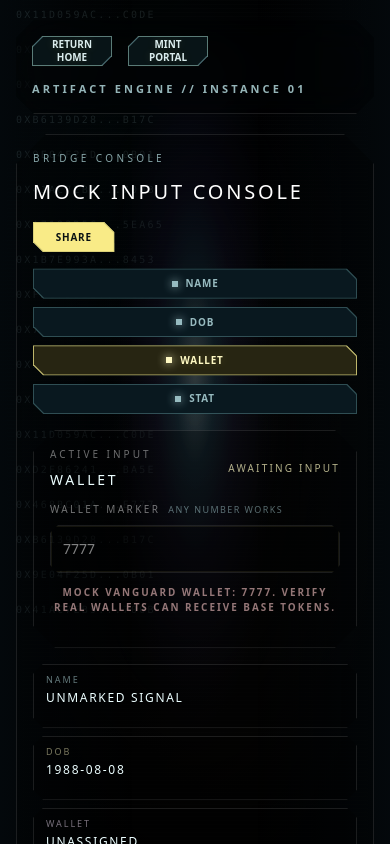
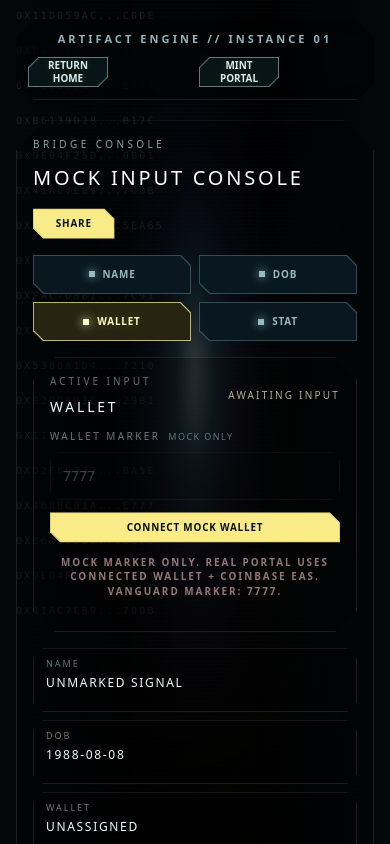
Before and after one commit to 477heat/sovereign-portal, a Next.js app: page /engine in a window 390 px wide. Both pictures are taken after a click on the button "WALLET". Shown: the top 844 px of the page. Built offline with nearby package versions, Linux system fonts and the light colour scheme.

Commit message:
Prepare portal engine aesthetic shell

```diff
--- a/app/developer/page.tsx
+++ b/app/developer/page.tsx
@@ -40,7 +40,7 @@ const developerSections = [
     id: "progeny-structures",
     number: "02",
     title: "Progeny Structures",
-    body: "A Progeny Project can define what gets generated from a source profile: children, playable characters, clothing, armor, weapons, creatures, adversarial constructs, transport, locations, or other game objects. Developers can choose an existing structure or request a custom character attribute tree.",
+    body: "A Progeny Project can define what gets generated from a source profile: children, playable characters, clothing, armor, weapons, creatures, adversarial constructs, transport, locations, or other game objects. Developers can choose an existing structure or request a custom character attribute tree, including stricter one-character or season-limited rules where a game needs them.",
     link: { href: "/economics#progeny-model", label: "Open Progeny" },
   },
   {
@@ -61,7 +61,7 @@ const developerSections = [
     id: "vanguard-collections",
     number: "05",
     title: "Vanguard Collections",
-    body: "Developers may design systems where users generate from their own profile or acquire assets from a Vanguard collection. Vanguard status is the Day One legacy access tier, so future game integrations should treat it as an origin-status signal with benefits defined by each published launch.",
+    body: "Developers may design systems where users generate from their own profile or acquire assets from a Vanguard collection. Some categories can stay volume-friendly, while game-critical characters can be stricter when balance requires it. Vanguard status is the Day One legacy access tier, with benefits defined by each published launch.",
     link: { href: "/vanguard", label: "Vanguard" },
   },
   {
--- a/app/engine/page.tsx
+++ b/app/engine/page.tsx
@@ -238,21 +238,21 @@ function StoredShape({
           }`}
         >
           <div className="text-[10px] uppercase tracking-[0.22em] text-white/38">
-            Attestation Status
+            Mock Attestation Status
           </div>
           <div
             className={`mt-2 uppercase tracking-[0.14em] ${
               attestationConfirmed ? "text-cyan-100" : "text-cyan-50"
             }`}
           >
-            {attestationConfirmed ? "Name + Wallet Entered" : "Awaiting Entry"}
+            {attestationConfirmed ? "Name + Mock Wallet Entered" : "Awaiting Entry"}
           </div>
         </div>
         <div
           className={`control-surface-soft border p-3 transition ${walletStatusClass}`}
         >
           <div className="text-[10px] uppercase tracking-[0.22em] text-white/38">
-            Status
+            Mock Vanguard Status
           </div>
           <div className="mt-2 uppercase tracking-[0.14em] text-cyan-100">
             {walletStatusLabel}
@@ -333,6 +333,7 @@ export default function EnginePage() {
   const [mode, setMode] = useState<ReadoutMode>("sovereign");
   const [activeField, setActiveField] = useState<ActiveConsoleField>("mark");
   const [shareState, setShareState] = useState<"idle" | "copied">("idle");
+  const [mockWalletConnected, setMockWalletConnected] = useState(false);
   const [confirmedSignatures, setConfirmedSignatures] = useState<Record<ActiveConsoleField, string>>({
     mark: "",
     dob: "",
@@ -350,7 +351,7 @@ export default function EnginePage() {
   const fieldCompletion: Record<ActiveConsoleField, boolean> = {
     mark: firstName.trim().length > 0 && lastName.trim().length > 0,
     dob: dob.trim().length > 0,
-    wallet: wallet.trim().length > 0,
+    wallet: mockWalletConnected && wallet.trim().length > 0,
     statType: Boolean(mode),
   };
   const trimmedWallet = wallet.trim();
@@ -393,7 +394,9 @@ export default function EnginePage() {
       const legacyMark = params.get("mark");
 
       setDob(params.get("dob") ?? "");
-      setWallet(params.get("wallet") ?? "");
+      const urlWallet = params.get("wallet") ?? "";
+      setWallet(urlWallet);
+      setMockWalletConnected(Boolean(urlWallet));
 
       if (urlFirstName !== null || urlLastName !== null) {
         setFirstName(urlFirstName ?? "");
@@ -429,10 +432,28 @@ export default function EnginePage() {
   }
 
   function confirmActiveField() {
+    if (activeField === "wallet" && !mockWalletConnected) {
+      return;
+    }
+
     setConfirmedSignatures((current) => ({
       ...current,
       [activeField]: fieldSignatures[activeField],
     }));
+  }
+
+  function connectMockWallet() {
+    setMockWalletConnected(true);
+
+    if (!wallet.trim()) {
+      setWallet(MOCK_VANGUARD_WALLET);
+    }
+
+    setConfirmedSignatures((current) => ({
+      ...current,
+      wallet: "",
+    }));
+    setArmedSignature("");
   }
 
   function resetConfirmedField(field: ActiveConsoleField) {
@@ -453,6 +474,7 @@ export default function EnginePage() {
 
     if (field === "wallet") {
       setWallet("");
+      setMockWalletConnected(false);
     }
 
     if (field === "statType") {
@@ -472,8 +494,8 @@ export default function EnginePage() {
       <BackgroundHashStream className="z-0" />
 
       <div className="relative z-10 mx-auto flex min-h-screen max-w-[96rem] flex-col px-4 py-5 md:px-8">
-        <nav className="control-surface flex flex-wrap items-center justify-between gap-4 border-b border-cyan-200/15 bg-black/80 px-4 py-4 text-xs font-semibold uppercase tracking-[0.2em] text-white/70 shadow-[0_18px_50px_rgba(0,0,0,0.45)] backdrop-blur-xl md:text-sm">
-          <div className="flex flex-wrap gap-4">
+        <nav className="engine-top-nav control-surface flex flex-wrap items-center justify-between gap-4 border-b border-cyan-200/15 bg-black/80 px-4 py-4 text-xs font-semibold uppercase tracking-[0.2em] text-white/70 shadow-[0_18px_50px_rgba(0,0,0,0.45)] backdrop-blur-xl md:text-sm">
+          <div className="engine-nav-links flex flex-wrap gap-4">
             <Link href="/" className="chamfer-nav-link chamfer-nav-link--compact">
               Return Home
             </Link>
@@ -481,7 +503,7 @@ export default function EnginePage() {
               Mint Portal
             </Link>
           </div>
-          <span className="text-[11px] tracking-[0.28em] text-cyan-100/72">Artifact Engine // Instance 01</span>
+          <span className="engine-nav-title text-[11px] tracking-[0.28em] text-cyan-100/72">Artifact Engine // Instance 01</span>
         </nav>
 
         <section className="engine-two-column-layout grid flex-1 gap-5 py-5">
@@ -507,12 +529,12 @@ export default function EnginePage() {
                   </button>
                 </div>
 
-                <div className="grid gap-2 sm:grid-cols-4">
+                <div className="engine-field-button-grid grid grid-cols-2 gap-2 sm:grid-cols-4">
                   {consoleFields.map((field) => (
                     <button
                       key={field.id}
                       onClick={() => resetConfirmedField(field.id)}
-                      className={`console-key-button w-full ${
+                      className={`console-key-button console-key-button--field w-full ${
                         activeField === field.id ? "console-key-button--active" : ""
                       } ${fieldConfirmed[field.id] ? "console-key-button--entered" : ""}`}
                       type="button"
@@ -573,7 +595,7 @@ export default function EnginePage() {
                       </label>
                     </div>
                     <div className="console-field-note">
-                      Name as it appears on Coinbase Account
+                      Prototype identity details. Real Portal fields should match Coinbase/EAS records.
                     </div>
                   </div>
                 )}
@@ -599,25 +621,38 @@ export default function EnginePage() {
                       <span className="mb-2 block text-[10px] uppercase tracking-[0.24em] text-white/45">
                         Wallet Marker
                         <span className="ml-2 text-[9px] tracking-[0.16em] text-cyan-100/42">
-                          any number works
+                          mock only
                         </span>
                       </span>
                       <input
                         value={wallet}
                         onChange={(event) => setWallet(event.target.value)}
                         autoFocus
+                        disabled={!mockWalletConnected}
                         placeholder="7777"
-                        className="control-input-surface min-h-12 w-full border border-cyan-100/20 bg-black/80 px-3 text-sm text-white outline-none transition focus:border-cyan-100/65"
+                        className="control-input-surface min-h-12 w-full border border-cyan-100/20 bg-black/80 px-3 text-sm text-white outline-none transition disabled:cursor-not-allowed disabled:opacity-45 focus:border-cyan-100/65"
                       />
                     </label>
+                    <button
+                      className={`console-key-button w-full ${
+                        mockWalletConnected ? "console-key-button--active" : "console-key-button--gold"
+                      }`}
+                      onClick={connectMockWallet}
+                      type="button"
+                    >
+                      {mockWalletConnected ? "Mock Wallet Connected" : "Connect Mock Wallet"}
+                    </button>
                     <div className="console-field-note console-field-note--warning">
-                      Mock Vanguard wallet: 7777. Verify real wallets can receive Base tokens.
+                      Mock marker only. Real Portal uses connected wallet + Coinbase EAS. Vanguard marker: 7777.
                     </div>
                   </div>
                 )}
 
                 {activeField === "statType" && (
                   <div className="grid gap-3">
+                    <div className="console-field-note">
+                      Prototype categories. Future asset types are not wired.
+                    </div>
                     <div className="grid gap-2 sm:grid-cols-5">
                       <button
                         className="console-key-button console-key-button--category-selected w-full"
--- a/app/globals.css
+++ b/app/globals.css
@@ -583,6 +583,39 @@ body {
   }
 }
 
+.engine-nav-links .chamfer-nav-link {
+  align-items: center;
+  display: inline-flex;
+  justify-content: center;
+}
+
+@media (max-width: 639px) {
+  .engine-top-nav {
+    align-items: stretch;
+    gap: 0.65rem;
+    padding: 0.75rem;
+  }
+
+  .engine-nav-title {
+    order: -1;
+    text-align: center;
+    width: 100%;
+  }
+
+  .engine-nav-links {
+    display: grid;
+    gap: 0.5rem;
+    grid-template-columns: repeat(2, minmax(0, 1fr));
+    width: 100%;
+  }
+
+  .engine-nav-links .chamfer-nav-link {
+    min-height: 2.35rem;
+    padding-left: 0.55rem;
+    padding-right: 0.55rem;
+  }
+}
+
 .console-key-button {
   align-items: center;
   background: rgba(4, 18, 24, 0.7);
@@ -607,6 +640,16 @@ body {
     filter 160ms ease,
     transform 160ms ease,
     box-shadow 160ms ease;
+}
+
+.console-key-button--field {
+  min-height: 2.45rem;
+}
+
+@media (min-width: 640px) {
+  .console-key-button--field {
+    min-height: 1.9rem;
+  }
 }
 
 .console-key-button::before,
```
Also changed, not shown: app/economics/page.tsx (+62 -3 lines), app/portal/page.tsx (+39 -36 lines).
